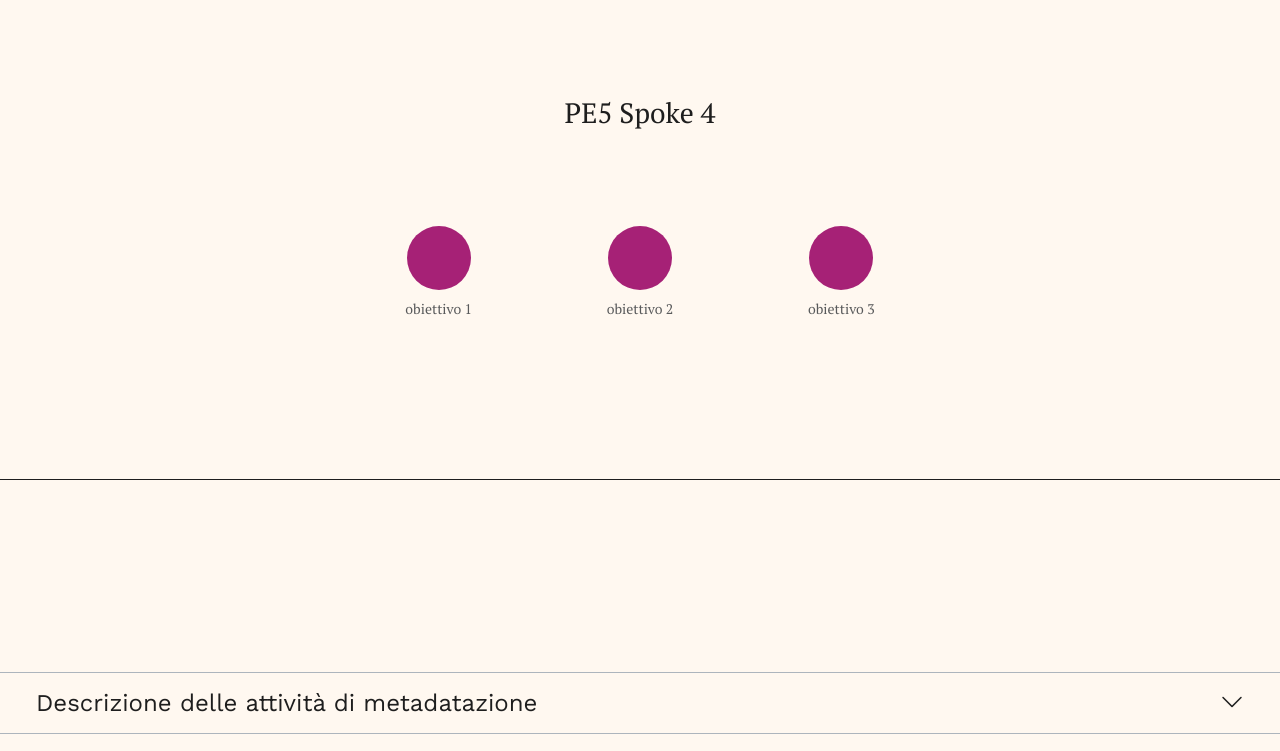
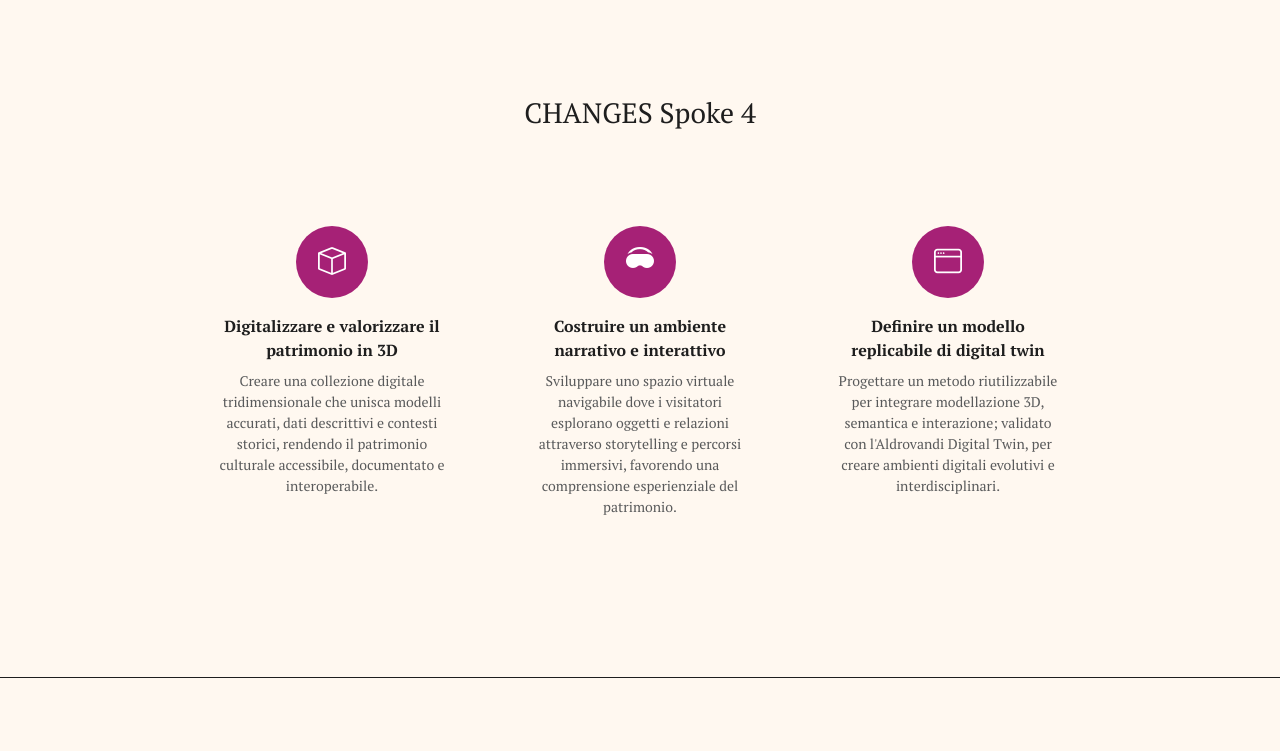
Before and after one commit to dharc-org/changes-spoke4-portal, a Flask app: template app/templates/homepage.html in a window 1280 px wide. Shown: the part 70-821 px from the top of the page. Run offline with Flask 3, Linux system fonts and the light colour scheme; the template is opened without the code that fills it, so the values that code supplies are empty; some libraries are stand-ins or nearby versions.

Commit message:
feat(homepage): update objectives text and svg bootstrap icons

```diff
--- a/app/templates/homepage.html
+++ b/app/templates/homepage.html
@@ -29,27 +29,53 @@
 </style>
 <!-- Title & Objectives -->
 <section id="hp-hero" class="text-center pt-5 border-bottom border-dark px-5">
-    <h1 class="h3 py-5 mb-5">{{ gettext('PE5 Spoke 4') }}</h1>
-    <div class="row g-4 justify-content-center">
-        <div class="col-6 col-sm-4 col-md-3 col-lg-2">
-            <div class="d-flex flex-column align-items-center">
-                <div class="rounded-circle mb-2" style="width:64px;height:64px;background-color: var(--color-accent);">
+    <h1 class="h3 py-5 mb-5">{{ gettext('CHANGES Spoke 4') }}</h1>
+    <div class="row g-5 justify-content-center">
+        <!-- Objective 1 -->
+        <div class="col-12 col-md-3">
+            <div class="d-flex flex-column align-items-center text-center px-3">
+                <div class="rounded-circle d-flex align-items-center justify-content-center mb-3"
+                    style="width:72px;height:72px;background-color: var(--color-accent); color: #fff;">
+                    <i class="bi bi-box" style="font-size: 1.75rem;"></i>
                 </div>
-                <small class="text-body-secondary">{{ gettext('obiettivo 1') }}</small>
+                <div>
+                    <div class="fw-semibold">{{ gettext('Digitalizzare e valorizzare il patrimonio in 3D') }}</div>
+                    <small class="text-body-secondary d-block mt-2">{{ gettext('Creare una collezione digitale
+                        tridimensionale che unisca modelli accurati, dati descrittivi e contesti storici, rendendo il
+                        patrimonio culturale accessibile, documentato e interoperabile.') }}</small>
+                </div>
             </div>
         </div>
-        <div class="col-6 col-sm-4 col-md-3 col-lg-2">
-            <div class="d-flex flex-column align-items-center">
-                <div class="rounded-circle mb-2" style="width:64px;height:64px;background-color: var(--color-accent);">
+
+        <!-- Objective 2 -->
+        <div class="col-12 col-md-3">
+            <div class="d-flex flex-column align-items-center text-center px-3">
+                <div class="rounded-circle d-flex align-items-center justify-content-center mb-3"
+                    style="width:72px;height:72px;background-color: var(--color-accent); color: #fff;">
+                    <i class="bi bi-headset-vr" style="font-size: 1.75rem;"></i>
                 </div>
-                <small class="text-body-secondary">{{ gettext('obiettivo 2') }}</small>
+                <div>
+                    <div class="fw-semibold">{{ gettext('Costruire un ambiente narrativo e interattivo') }}</div>
+                    <small class="text-body-secondary d-block mt-2">{{ gettext('Sviluppare uno spazio virtuale
+                        navigabile dove i visitatori esplorano oggetti e relazioni attraverso storytelling e percorsi
+                        immersivi, favorendo una comprensione esperienziale del patrimonio.') }}</small>
+                </div>
             </div>
         </div>
-        <div class="col-6 col-sm-4 col-md-3 col-lg-2">
-            <div class="d-flex flex-column align-items-center">
-                <div class="rounded-circle mb-2" style="width:64px;height:64px;background-color: var(--color-accent);">
+
+        <!-- Objective 3 -->
+        <div class="col-12 col-md-3">
+            <div class="d-flex flex-column align-items-center text-center px-3">
+                <div class="rounded-circle d-flex align-items-center justify-content-center mb-3"
+                    style="width:72px;height:72px;background-color: var(--color-accent); color: #fff;">
+                    <i class="bi bi-window" style="font-size: 1.75rem;"></i>
                 </div>
-                <small class="text-body-secondary">{{ gettext('obiettivo 3') }}</small>
+                <div>
+                    <div class="fw-semibold">{{ gettext('Definire un modello replicabile di digital twin') }}</div>
+                    <small class="text-body-secondary d-block mt-2">{{ gettext('Progettare un metodo riutilizzabile per
+                        integrare modellazione 3D, semantica e interazione; validato con l\'Aldrovandi Digital Twin, per
+                        creare ambienti digitali evolutivi e interdisciplinari.') }}</small>
+                </div>
             </div>
         </div>
     </div>
```
